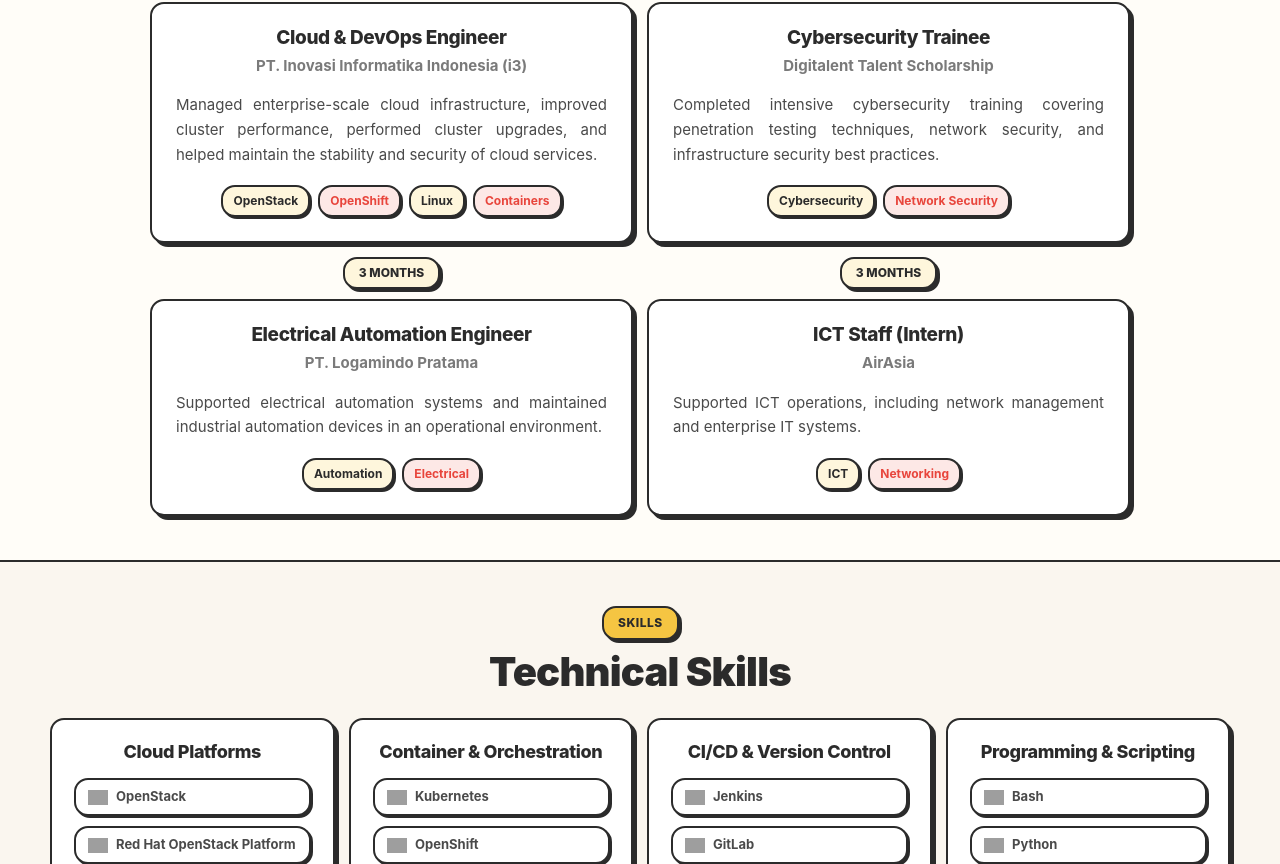
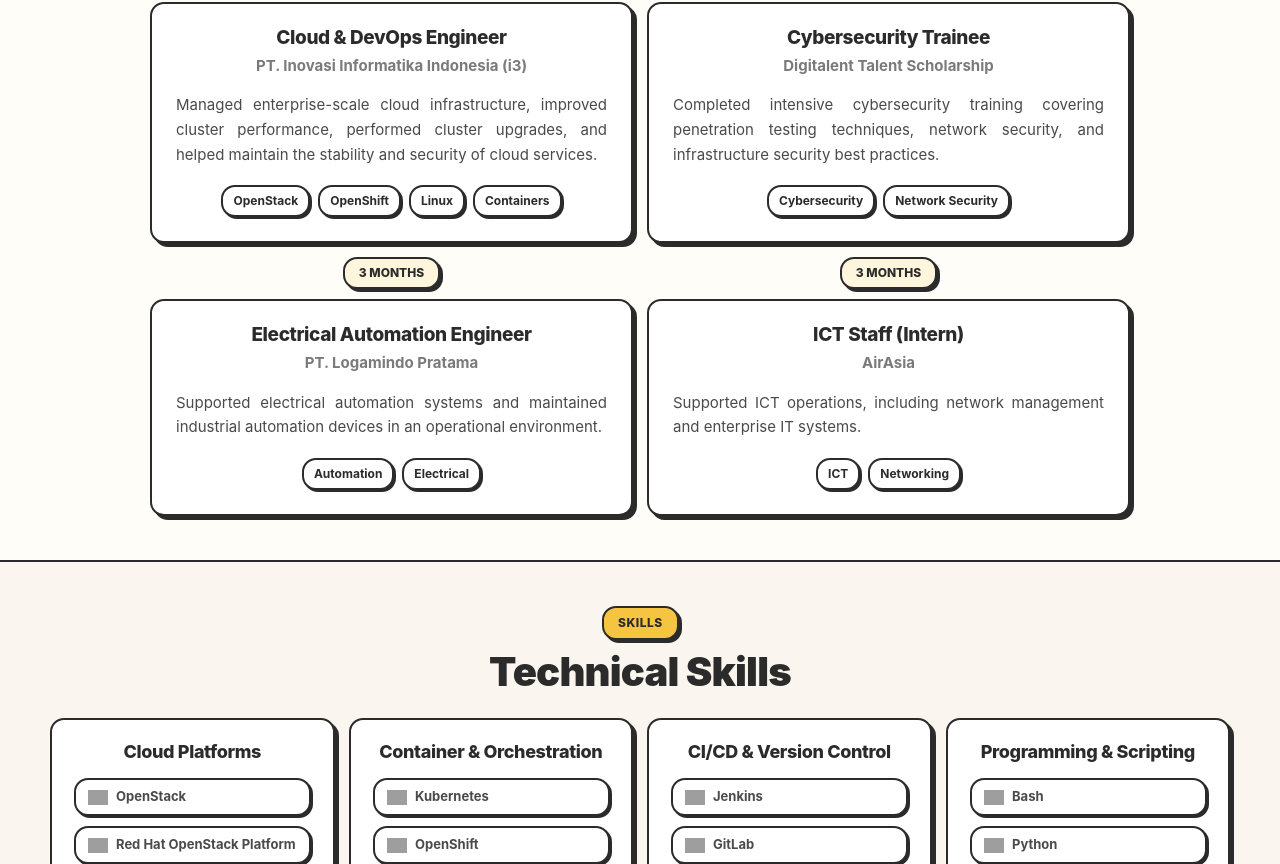
Before and after one commit to imransetiadi/about_me, a Next.js app: page / in a window 1280 px wide. Shown: the part 896-1760 px from the top of the page. Built offline with nearby package versions, Linux system fonts and the light colour scheme; grey boxes are pictures that could not be loaded.

Commit message:
fix: uniform white tags, simplify logo to IS badge only

```diff
--- a/src/app/page.module.css
+++ b/src/app/page.module.css
@@ -595,7 +595,7 @@
   padding: 5px 10px;
   border-radius: var(--radius);
   border: var(--border-width) solid var(--border);
-  background: var(--color-secondary-soft);
+  background: var(--bg-secondary);
   color: var(--text-primary);
   font-size: 12px;
   font-weight: 700;
@@ -610,16 +610,7 @@
   box-shadow: var(--shadow-brutal-sm);
 }
 
-.tags small:nth-child(2n),
-.certCard small {
-  background: var(--color-primary-soft);
-  color: var(--color-primary);
-}
 
-:global([data-theme="dark"]) .tags small:nth-child(2n),
-:global([data-theme="dark"]) .certCard small {
-  color: var(--color-red);
-}
 
 /* ─── SKILLS ─── */
 .skillCategories {
--- a/src/components/Header.tsx
+++ b/src/components/Header.tsx
@@ -97,12 +97,11 @@ export default function Header() {
         <div className={`container ${styles.navContainer}`}>
           <button className={styles.logo} onClick={() => handleNavClick("home")} aria-label="Go to home section">
             <span className={styles.logoIcon}>
-              <svg width="30" height="30" viewBox="0 0 32 32" fill="none" xmlns="http://www.w3.org/2000/svg" aria-hidden="true">
+              <svg width="34" height="34" viewBox="0 0 32 32" fill="none" xmlns="http://www.w3.org/2000/svg" aria-hidden="true">
                 <rect width="32" height="32" rx="10" fill="var(--color-red)" />
                 <text x="16" y="22" textAnchor="middle" fontWeight="800" fontSize="16" fontFamily="inherit" fill="#ffffff" letterSpacing="-0.5">IS</text>
               </svg>
             </span>
-            <span className={styles.logoText}>imboyy<span className={styles.logoDot}>.</span></span>
           </button>
 
           <nav aria-label="Main navigation">
```
